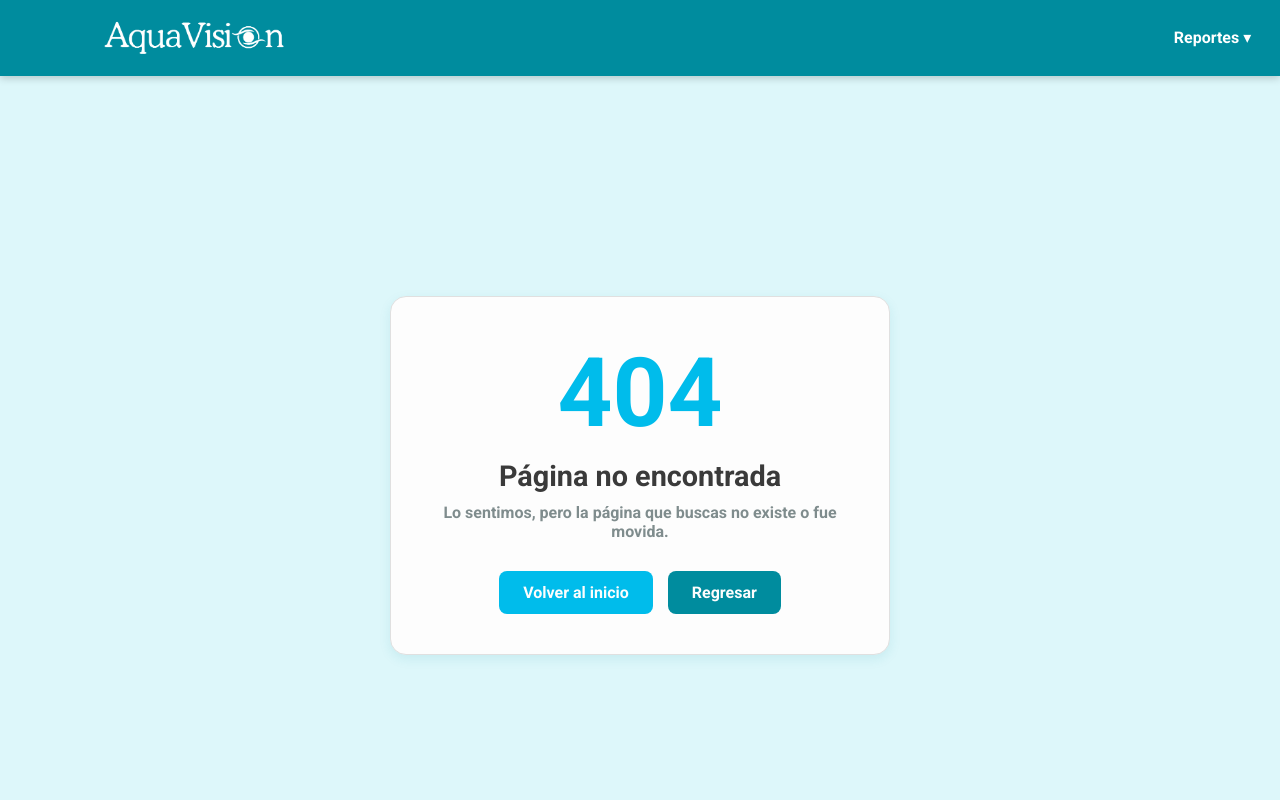
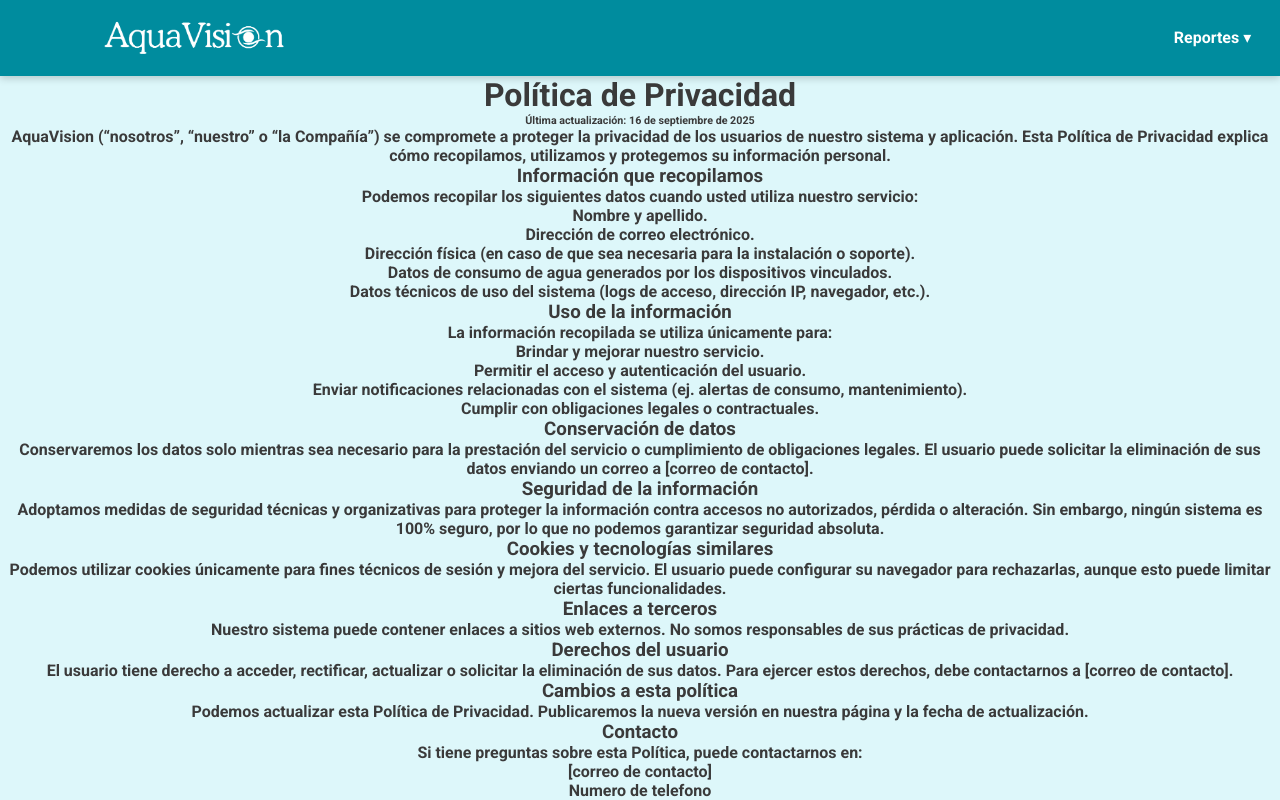
Before and after one commit to JuanMartinIwassjuk/aqua-vision-frontend, an Angular app: page /privacidad in a window 1280 px wide. Before the commit this address led to /404. Built offline with nearby package versions, Linux system fonts and the light colour scheme; sample sign-in values are in the browser's storage.

Commit message:
add estilos gamificacion + 1ra parte privacidad

```diff
--- a/src/app/app.routes.ts
+++ b/src/app/app.routes.ts
@@ -43,6 +43,11 @@ export const routes: Routes = [
     loadComponent: () => import('./components/account-settings/account-settings.component').then(c => c.AccountSettingsComponent),
     canActivate: [AuthGuard]
   },
+  {
+    path: 'privacidad',
+    loadComponent: () => import('./components/privacidad/privacidad.component').then(c => c.PrivacidadComponent),
+    canActivate: [AuthGuard]
+  },
     {
     path: '404',
     loadComponent: () => import('./utils/not-found/not-found.component').then(c => c.NotFoundComponent),
--- a/src/app/components/gamification/gamification.component.css
+++ b/src/app/components/gamification/gamification.component.css
@@ -242,7 +242,9 @@ h2 {
   padding: 15px 5px;
   text-decoration: none;
   transition: opacity .2s;
+  transition: transform .2s;
   display: flex;
+  cursor: pointer;
 }
 
 .trivia-modal:hover {
@@ -268,17 +270,22 @@ h2 {
   padding: 15px 5px;
   text-decoration: none;
   display: flex;
+  position: relative;
+  overflow: hidden;
 }
 
 .image-14 {
   filter: blur(2px);
 }
 
-.image-13 {
-  min-width: 60px;
-  max-width: 0%;
-  min-height: 60px;
-  position:relative;
+.image-13{
+  position: absolute;
+  top: 50%;
+  left: 50%;
+  transform: translate(-50%,-50%);
+  width: 60px;
+  height: 60px;
+  z-index: 2;
 }
 
 .trivia-completado {
@@ -319,7 +326,9 @@ h2 {
   padding: 15px 5px;
   text-decoration: none;
   transition: opacity .2s;
+  transition: transform .2s;
   display: flex;
+  cursor: pointer;
 }
 
 .minijuego-modal:hover {
@@ -334,12 +343,23 @@ h2 {
 .desafios-list {
   max-height: 50vh;
   overflow: auto;
+  margin-left: 2rem;
+  margin-right: 2rem;
+}
+
+.container-desafios{
+}
+
+.ranking-list{
+  margin-left: 2rem;
+  margin-right: 2rem;
 }
 
 .titulo-desafios {
   border-bottom: 4px solid #fff;
   justify-content: space-between;
   display: flex;
+  padding: 1rem;
 }
 
 .item-desafio {
@@ -348,6 +368,7 @@ h2 {
   padding-top: 15px;
   padding-bottom: 15px;
   display: flex;
+  padding: 1rem;
 }
 
 .item-desafio.item-desafio-completado {
@@ -360,12 +381,14 @@ h2 {
   grid-row-gap: 3rem;
   justify-content: space-around;
   display: flex;
+  align-items: center;
 }
 
 .estado-desafio {
   margin-right: .5rem;
   padding-left: 5rem;
   padding-right: 5rem;
+  padding-top: .5rem;
 }
 
 .numero-desafio {
@@ -382,6 +405,7 @@ h2 {
   border-bottom: 4px solid #fff;
   justify-content: space-between;
   display: flex;
+  padding: 1rem;
 }
 
 .user-ranking {
@@ -390,6 +414,8 @@ h2 {
   padding-top: 15px;
   padding-bottom: 15px;
   display: flex;
+  padding:1rem;
+  align-items: center;
 }
 
 .user-container-ranking {
@@ -397,6 +423,7 @@ h2 {
   grid-row-gap: 3rem;
   justify-content: space-around;
   display: flex;
+  align-items: center;
 }
 
 .user-posicion-rank {
@@ -409,6 +436,7 @@ h2 {
   grid-row-gap: 3rem;
   padding-right: 8rem;
   display: flex;
+  align-items: center;
 }
 
 .user-puntos-rank {
@@ -421,6 +449,7 @@ h2 {
   justify-content: center;
   align-items: center;
   display: flex;
+  margin:1rem;
 }
 
 .vermas-rank {
--- a/src/app/components/gamification/gamification.component.html
+++ b/src/app/components/gamification/gamification.component.html
@@ -66,18 +66,18 @@
         <img src="images/circle-user.png" loading="lazy" alt="user-icon">
         <h4 class="trivia">Trivia 2: &quot;nombre&quot;</h4>
       </div>
-      <a href="#" class="trivia-modal w-inline-block">
+      <div class="trivia-modal w-inline-block">
         <img src="images/circle-user.png" loading="lazy" alt="user-icon">
         <h4 class="trivia">Trivia 3: &quot;nombre&quot;</h4>
-      </a>
-      <a href="#" class="trivia-modal w-inline-block">
+      </div>
+      <div class="trivia-modal w-inline-block">
         <img src="images/circle-user.png" loading="lazy" alt="user-icon">
         <h4 class="trivia">Trivia 4: &quot;nombre&quot;</h4>
-      </a>
-      <a href="#" class="trivia-modal w-inline-block">
+      </div>
+      <div class="trivia-modal w-inline-block">
         <img src="images/circle-user.png" loading="lazy" alt="user-icon">
         <h4 class="trivia">Trivia 5: &quot;nombre&quot;</h4>
-      </a>
+      </div>
     </div>
   </div>
   <div class="seccion-minijuegos">
@@ -85,12 +85,12 @@
     <p class="bio-micuenta">Poné a prueba tu agilidad y memoria mientras aprendés a cuidar el agua.</p>
     <div class="spacer-40"></div>
     <div class="container-minijuegos">
-      <a href="#" class="minijuego-modal w-inline-block"><img src="images/bucket.png" loading="lazy" alt="" class="image-7">
+      <div class="minijuego-modal w-inline-block"><img src="images/bucket.png" loading="lazy" alt="" class="image-7">
         <h4 class="minijuego">AquaSave</h4>
-      </a>
-      <a href="#" class="minijuego-modal w-inline-block"><img src="images/brain.png" loading="lazy" alt="" class="image-7">
+      </div>
+      <div class="minijuego-modal w-inline-block"><img src="images/brain.png" loading="lazy" alt="" class="image-7">
         <h4 class="minijuego">Memory Test</h4>
-      </a>
+      </div>
     </div>
   </div>
   <div class="div-block">
@@ -236,7 +236,7 @@
     <p class="bio-micuenta">Competí con otros hogares para ver quién cuida más el agua.</p>
     <div class="spacer-40"></div>
     <div class="container-ranking">
-      <ul role="list" class="list">
+      <ul role="list" class="ranking-list">
         <li class="titulo-ranking">
           <div class="div-block-8">
             <div class="div-block-9">
--- /dev/null
+++ b/src/app/components/privacidad/privacidad.component.html
@@ -0,0 +1,48 @@
+<body>
+    <div class="privacidad-container">
+        <div class="privacidad-hero-container">
+            <h1>Política de Privacidad</h1>
+            <h6>Última actualización: 16 de septiembre de 2025</h6>
+        </div>
+        <div class="privacidad">
+            <p>AquaVision (“nosotros”, “nuestro” o “la Compañía”) se compromete a proteger la privacidad de los usuarios de nuestro sistema y aplicación. Esta Política de Privacidad explica cómo recopilamos, utilizamos y protegemos su información personal.</p>
+            <h3>Información que recopilamos</h3>
+            <p>Podemos recopilar los siguientes datos cuando usted utiliza nuestro servicio:</p>
+            <ul>
+                <li>Nombre y apellido.</li>
+                <li>Dirección de correo electrónico.</li>
+                <li>Dirección física (en caso de que sea necesaria para la instalación o soporte).</li>
+                <li>Datos de consumo de agua generados por los dispositivos vinculados.</li>
+                <li>Datos técnicos de uso del sistema (logs de acceso, dirección IP, navegador, etc.).</li>
+            </ul>
+            <h3>Uso de la información</h3>
+            <p>La información recopilada se utiliza únicamente para:</p>
+            <ul>
+                <li>Brindar y mejorar nuestro servicio.</li>
+                <li>Permitir el acceso y autenticación del usuario.</li>
+                <li>Enviar notificaciones relacionadas con el sistema (ej. alertas de consumo, mantenimiento).</li>
+                <li>Cumplir con obligaciones legales o contractuales.</li>
+            </ul>
+            <h3>Conservación de datos</h3>
+            <p>Conservaremos los datos solo mientras sea necesario para la prestación del servicio o cumplimiento de obligaciones legales. El usuario puede solicitar la eliminación de sus datos enviando un correo a [correo de contacto].</p>
+            <h3>Seguridad de la información</h3>
+            <p>Adoptamos medidas de seguridad técnicas y organizativas para proteger la información contra accesos no autorizados, pérdida o alteración. Sin embargo, ningún sistema es 100% seguro, por lo que no podemos garantizar seguridad absoluta.</p>
+            <h3>Cookies y tecnologías similares</h3>
+            <p>Podemos utilizar cookies únicamente para fines técnicos de sesión y mejora del servicio. El usuario puede configurar su navegador para rechazarlas, aunque esto puede limitar ciertas funcionalidades.</p>
+            <h3>Enlaces a terceros</h3>
+            <p>Nuestro sistema puede contener enlaces a sitios web externos. No somos responsables de sus prácticas de privacidad.</p>
+            <h3>Derechos del usuario</h3>
+            <p>El usuario tiene derecho a acceder, rectificar, actualizar o solicitar la eliminación de sus datos. Para ejercer estos derechos, debe contactarnos a [correo de contacto].</p>
+            <h3>Cambios a esta política</h3>
+            <p>Podemos actualizar esta Política de Privacidad. Publicaremos la nueva versión en nuestra página y la fecha de actualización.</p>
+            <h3>Contacto</h3>
+            <p>Si tiene preguntas sobre esta Política, puede contactarnos en:</p>
+            <ul>
+                <li>[correo de contacto]</li>
+                <li>Numero de telefono</li>
+                <li>Dirección física de atención</li>
+            </ul>
+        </div>
+    </div>
+
+</body>
```
Also changed, not shown: src/app/components/privacidad/privacidad.component.ts (added, +11 -0 lines), src/app/components/privacidad/privacidad.component.css (added), 1 other file (tests, documents, lock files or other folders).
